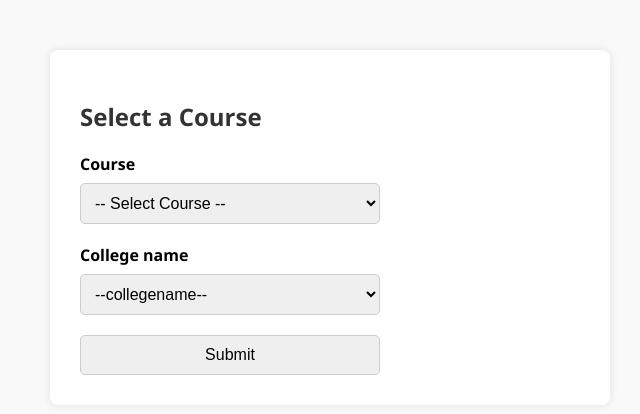
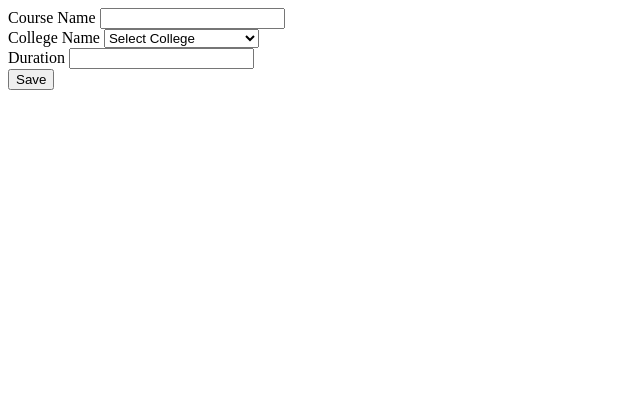
Before and after one commit to ansarnexus2005-hash/career1, a Django app: page /course in a window 1280 px wide. Shown: the top 414 px of the page, without its empty margins (0-640 px from the left). Run offline with Django 5.2, Linux system fonts and the light colour scheme; data comes from the database, SQL or seed files in the repository; parts of the project's set-up code (start-up, migrations or seed data) failed here and were passed over.

Commit message:
8-11-2025

```diff
--- a/carriera/form.py
+++ b/carriera/form.py
@@ -28,7 +28,7 @@ class UserRequestForm(ModelForm):
 class HrRegisterForm(ModelForm):
     class Meta:
         model=HrRegisterTable
-        fields=['Name','CompanyId','Email','Address','PhoneNo'
+        fields=['Name','Email','Address','PhoneNo']
 
 class RequestForm(ModelForm):
     class Meta:
@@ -48,4 +48,4 @@ class ComplaintForm(ModelForm):
 class CollegeForm(ModelForm):
     class Meta:
         model =CollegeTable
-        fields=['collegeName','Address','Email','PhoneNo']
+        fields=['collegeName','Address','Email','PhoneNo','weblink']
--- a/carriera/models.py
+++ b/carriera/models.py
@@ -29,7 +29,6 @@ class ResumeTable(models.Model):
 
 class HrRegisterTable(models.Model):
    Name = models.CharField(max_length=100,unique=True)
-   CompanyId = models.CharField(max_length=100,unique=True)
    Email = models.CharField(max_length=100,unique=True)
    Address = models.CharField(max_length=100, null=True, blank=True)
    PhoneNo = models.BigIntegerField(null=True, blank=True)
@@ -73,7 +72,9 @@ class CollegeTable(models.Model):
    Address = models.CharField(max_length=100,null=True, blank=True)
    Email = models.CharField(max_length=50)
    PhoneNo = models.BigIntegerField(null=True, blank=True)
+   weblink = models.CharField(max_length=100,null=True,blank=True)
 
 class CourseTable(models.Model):
    CourseName = models.CharField(max_length=100,unique=True)
    college = models.ForeignKey(CollegeTable, on_delete=models.CASCADE)
+   duration=models.CharField(max_length=100,null=True,blank=True)
--- a/carriera/urls.py
+++ b/carriera/urls.py
@@ -17,7 +17,7 @@ urlpatterns = [
     path('course',Course.as_view(),name='course'),
     path('Viewcourse',Viewcourse.as_view(),name='Viewcourse'),
     path('EditCourse/<int:id>/',EditCourse.as_view(),name='EditCourse'),
-    path('Deletecourse/<int:id>/',Deletecourse.as_view(),name=Deletecourse),
+    path('Deletecourse/<int:id>/',Deletecourse.as_view(),name='Deletecourse'),
     path('logout',Logout.as_view(),name='logout'),
     # ///////////////////////////////// HR /////////////////////////////////////////////
     path('Jobrole',Jobrole.as_view(),name='Jobrole'),
--- a/carriera/views.py
+++ b/carriera/views.py
@@ -1,6 +1,6 @@
 from urllib import request
 from django.http import HttpResponse
-from django.shortcuts import redirect, render
+from django.shortcuts import get_object_or_404, redirect, render
 from django.views import View
 
 from carriera.models import *
@@ -49,7 +49,7 @@ class CompReply(View):
 class Course(View):
     def get(self,request):
         obj = CollegeTable.objects.all()
-        return render(request,'Administration/course.html',{'college':obj})
+        return render(request,'Administration/addcourse.html',{'college':obj})
     def post(self,request):
         c=CourseForm(request.POST)
         if c.is_valid():
@@ -63,13 +63,15 @@ class Viewcourse(View):
 class EditCourse(View):
     def get(self,request, id):
         course = get_object_or_404(CourseTable, id=id)
-        return render(request, 'Administration/editcourse,html',{'course':course})
+        print('*****************')
+        print(course)
+        print('*****************')
+        return render(request, 'Administration/editcourse.html',{'course':course})
     def post(self,request, id):
 
         course = get_object_or_404(CourseTable, id=id)
         course.CourseName = request.POST.get('CourseName') or course.CourseName
         course.duration = request.POST.get('duration') or course.duration
-        course.fees = request.POST.get('fees') or course.fees
         course.save()
         return HttpResponse('''<script>alert('Updated succesfully');window.location='/Viewcourse'</script>''')
 
@@ -141,10 +143,11 @@ class Register(View):
         return render(request,'HR/register.html',)
     def post(self, request):
         obj = HrRegisterForm(request.POST)
+        print(obj)
         if obj.is_valid():
             c = obj.save(commit=False)
             l = LoginTable.objects.create(
-                Username=c.Email,
+                Username=request.POST.get('Username'),
                 Password=request.POST.get('Password'),
                 UserType='pending'
             )
--- a/templates/Administration/Editcollege.html
+++ b/templates/Administration/Editcollege.html
@@ -14,7 +14,7 @@
         <input type="text" id="collegeName" name="collegeName" value="{{ val.collegeName}}"><br><br>
 
         <label for="Address">Address:</label><br>
-        <textarea id="Address" name="Address" value="{{val.Address}}" rows="4" cols="50"></textarea><br><br>
+        <textarea id="Address" name="Address" rows="4" cols="50">{{val.Address}}</textarea><br><br>
 
         <label for="Email">Email:</label><br>
         <input type="Email" id="Email" name="Email" value="{{val.Email}}"><br><br>
--- a/templates/Administration/addcourse.html
+++ b/templates/Administration/addcourse.html
@@ -3,30 +3,33 @@
 <head>
     <meta charset="UTF-8">
     <meta name="viewport" content="width=device-width, initial-scale=1.0">
-    <title>Document</title>
+    <title>Add Course</title>
 </head>
-<body><form method="post" enctype="multipart/form-data">
+<body>
+    <form method="post" enctype="multipart/form-data">
+        {% csrf_token %}
+
         <div class="form-group">
-            <label for="course">Course</label>
-            <input type="text" name="CourseName">
+            <label for="course">Course Name</label>
+            <input type="text" name="CourseName" class="form-control">
         </div>
+
         <div class="form-group">
-                    <label for="college">college Name</label>
-                   <input type="text" name="collegename">
+            <label for="college">College Name</label>
+            <select name="college" class="form-control">
+                <option value="">Select College</option>
+                {% for c in college %}
+                    <option value="{{ c.id }}">{{ c.collegeName }}</option>
+                {% endfor %}
+            </select>
         </div>
-                <div class="form-group">
-                    <label for="fee">fees</label>
-                    <input type="text" name="fee">
-                </div>
+
         <div class="form-group">
             <label for="duration">Duration</label>
-                    <input type="text" name="Duration">
+            <input type="text" name="duration" class="form-control">
         </div>
-                <div class="form-group">
-                    <label for="Video">Video</label>
-                    <input type="file" name="Video">
-                </div>
-               <input type="submit" value="add">
+
+        <button type="submit">Save</button>
     </form>
 </body>
 </html>
--- a/templates/Administration/college.html
+++ b/templates/Administration/college.html
@@ -15,6 +15,10 @@
                    <label for="college">Address</label>
                    <input type="text" name="Address">
                    <label for="college">phone_no</label>
+                   <input type="number" name="PhoneNo">
+                   <label for="college">weblink</label>
+                   <input type="text" name="weblink">
+
 
         </div>
 
--- a/templates/Administration/course.html
+++ /dev/null
@@ -1,79 +0,0 @@
-<!DOCTYPE html>
-<html lang="en">
-<head>
-    <meta charset="UTF-8">
-    <title>Course Selection</title>
-    <style>
-        body {
-            font-family: 'Segoe UI', Tahoma, Geneva, Verdana, sans-serif;
-            margin: 50px;
-            background-color: #f9f9f9;
-        }
-
-        h2 {
-            color: #333;
-        }
-
-        .form-group {
-            margin-bottom: 20px;
-        }
-
-        label {
-            display: block;
-            margin-bottom: 8px;
-            font-weight: bold;
-            font-size: 16px;
-        }
-
-        select, input {
-            width: 300px;
-            padding: 10px;
-            font-size: 16px;
-            border: 1px solid #ccc;
-            border-radius: 5px;
-        }
-
-        input[readonly] {
-            background-color: #e9ecef;
-            color: #555;
-        }
-
-        .container {
-            max-width: 500px;
-            padding: 30px;
-            background-color: #fff;
-            border-radius: 8px;
-            box-shadow: 0 0 10px rgba(0,0,0,0.1);
-        }
-    </style>
-</head>
-<body>
-    <form action="" method="post">
-        {% csrf_token %}
-    <div class="container">
-        <h2>Select a Course</h2>
-
-        <div class="form-group">
-            <label for="course">Course</label>
-            <select id="course" onchange="updateDetails()">
-                <option value="">-- Select Course --</option>
-                <option value="bca">BCA</option>
-                <option value="bsc">BSc CS</option>
-                <option value="eng">Computer Engineering</option>
-                <option value="mca">MCA</option>
-            </select>
-        </div>
-        <div class="form-group">
-           <label for="college">College name</label>
-            <select id="collegename">
-                <option value="">--collegename--</option>
-                {% for i in val %}
-                <option value="{{ i.id }}">{{ i.collegeName }}</option>
-                {% endfor %}
-            </select>
-        </div>
-        <input type="submit" value="Submit">
-    </div>
-    </form>
-</body>
-</html>
--- a/templates/Administration/homepage.html
+++ b/templates/Administration/homepage.html
@@ -9,7 +9,7 @@
     <a href="/Complaint">Complaint</a></br>
     <a href="/VerifyHR">verifyHR</a></br>
     <a href="/ViewUser">viewuser</a></br>
-    <a href="/course">course</a></br>
+    <a href="/Viewcourse">course</a></br>
     <a href="/ViewCollege">Viewcollege</a></br>
 
     <a href="/logout">logout</a></br>
--- a/templates/Administration/verifyHR.html
+++ b/templates/Administration/verifyHR.html
@@ -16,7 +16,7 @@
         </tr>
         {% for i in val %}
         <tr>
-            <td>{{ i.CompanyId }}</td>
+            <td>{{ i.Name }}</td>
             <td>{{ i.Email }}</td>
             <td>{{ i.PhoneNo }}</td>
             <td>{{ i.Address }}</td>
--- a/templates/Administration/viewuser.html
+++ b/templates/Administration/viewuser.html
@@ -23,7 +23,7 @@
        <td>{{ i.Email }}</td>
        <td>{{ i.Qualification }}</td>
        <td>{{ i.Area_Of_Interest }}</td>
-       <td>{{ i.Phone_Number }}</td>
+       <td>{{ i.PhoneNo }}</td>
        <td></td>
      </tr>
      {% endfor %}
```
Also changed, not shown: templates/Administration/editcourse.html (+21 -0 lines), templates/Administration/viewcourse.html (+32 -0 lines), templates/HR/register.html (+5 -6 lines), carriera/migrations/0014_collegetable_weblink_coursetable_duration.py (added), carriera/migrations/0015_remove_hrregistertable_companyid.py (added), db.sqlite3, templates/Administration/Deletecollege.html (deleted), templates/Administration/deletecourse.html (deleted). Lines whose indentation alone changed are shown as unchanged.
